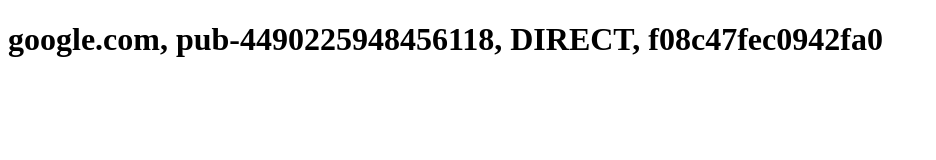
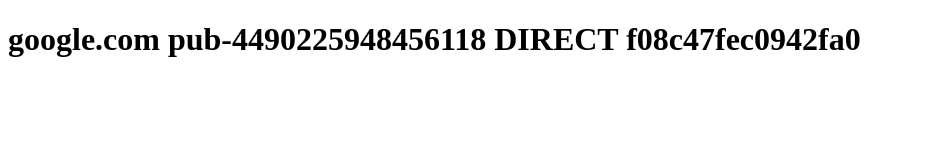
Before and after one commit to doom4000/SubSurvival, a plain HTML site: page index.html in a window 1280 px wide. Shown: the whole page, without its empty margins (0-936 px from the left). Drawn offline with Linux system fonts and the light colour scheme.

Commit message:
Update index.html

```diff
--- a/index.html
+++ b/index.html
@@ -6,6 +6,6 @@
     <title>My Developer Site</title>
 </head>
 <body>
-    <h1>google.com, pub-4490225948456118, DIRECT, f08c47fec0942fa0</h1>
+    <h1>google.com pub-4490225948456118 DIRECT f08c47fec0942fa0</h1>
 </body>
 </html>
```
